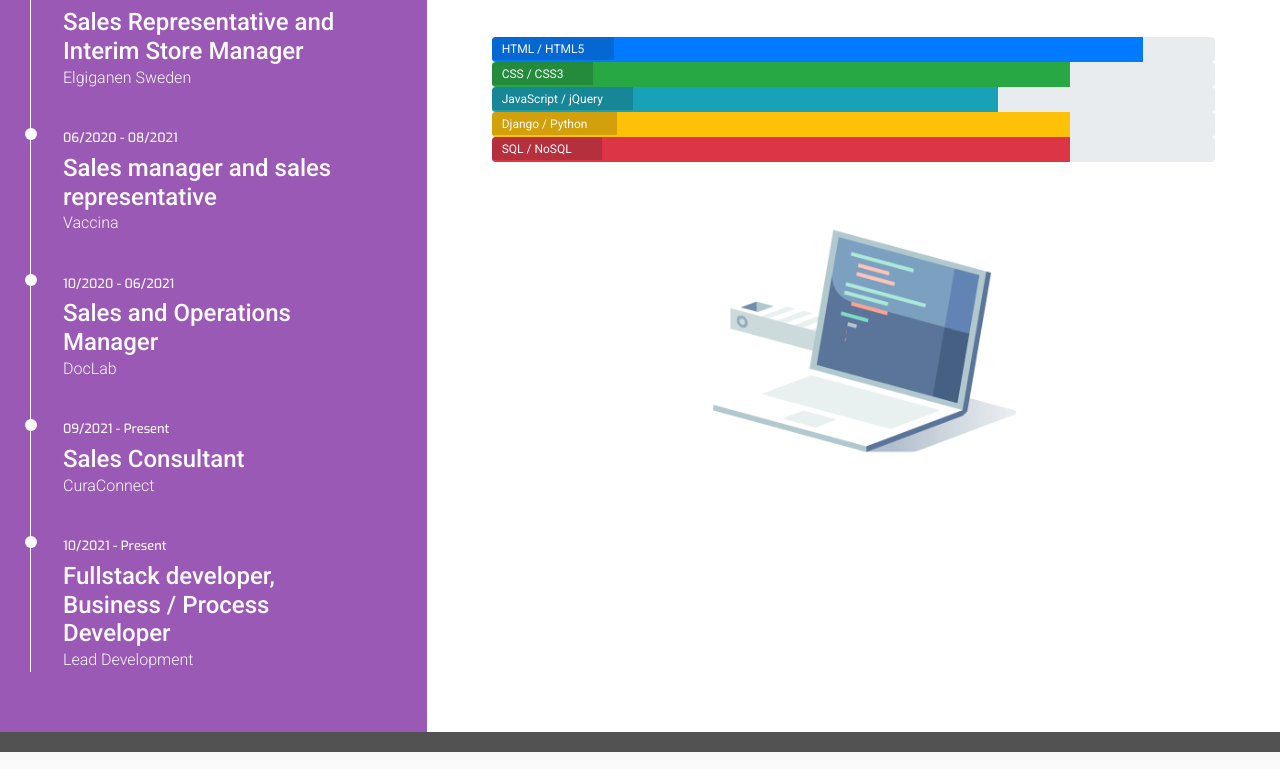
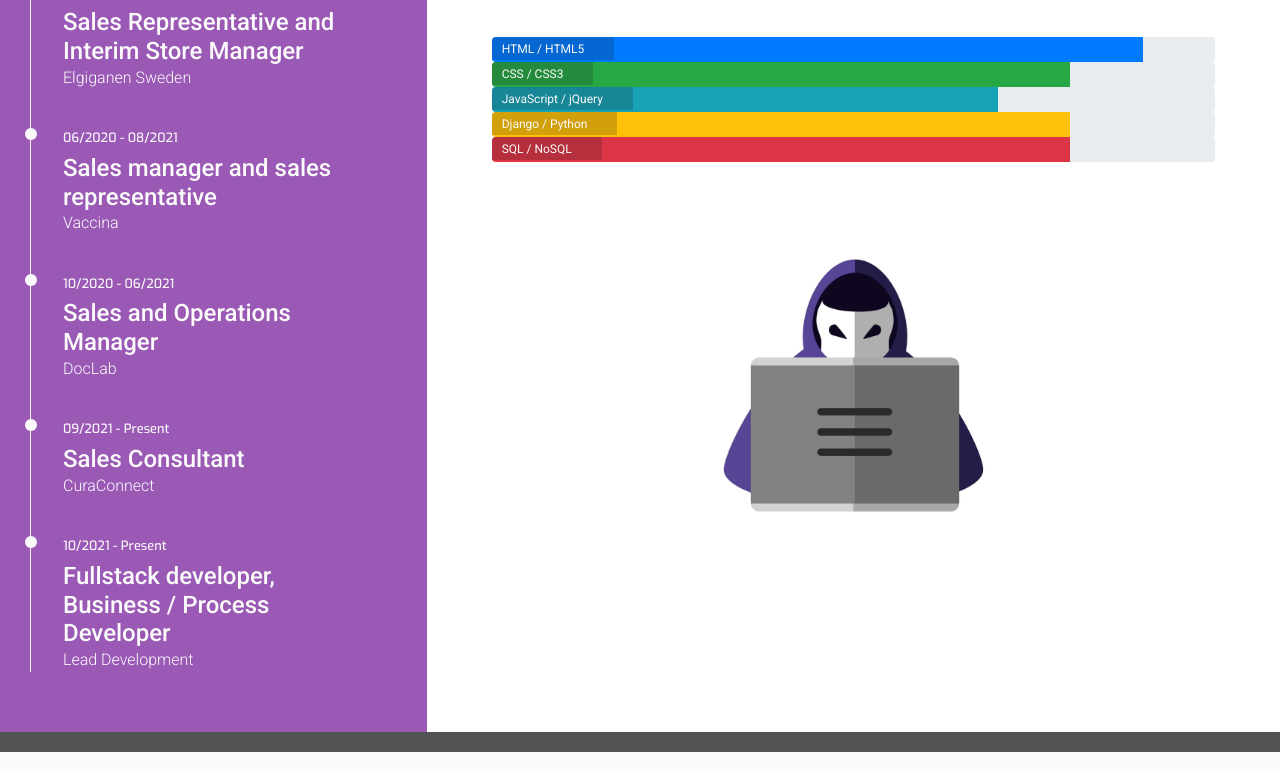
Before and after one commit to Milosson/The-Resume-Shed, a website: page resume.html in a window 1280 px wide. Shown: the part 650-1419 px from the top of the page. Drawn offline with nearby package versions, Linux system fonts and the light colour scheme.

Commit message:
testing diff pathway for gif

```diff
--- a/resume.html
+++ b/resume.html
@@ -147,7 +147,7 @@
                         </div>
                     </div>
                 </div>
-                <div class="container-fluid col-6"><img class="img-fluid special" src="/assets/images/cd.gif" alt="computer working gif"></img></div>
+                <div class="container-fluid col-6"><img class="img-fluid special" src="assets/images/hacker-avatar-with-laptop-free-vector.jpg" alt="computer working gif"></img></div>
             </div>
         </div>
 
```
